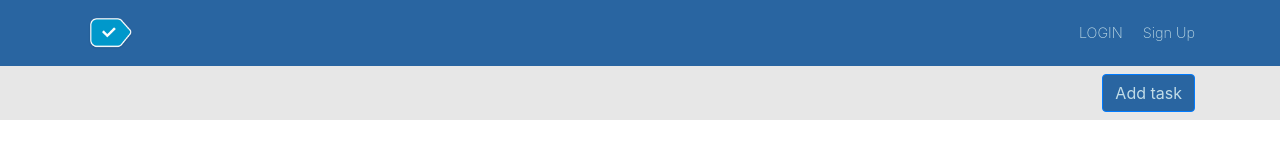
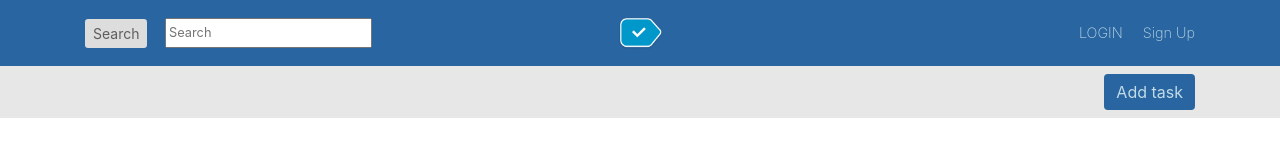
Before and after one commit to danigmos/DataInput, a website: page index.html in a window 1280 px wide. Drawn offline with nearby package versions, Linux system fonts and the light colour scheme.

Commit message:
update index and css header

```diff
--- a/index.html
+++ b/index.html
@@ -14,6 +14,16 @@
             <div class="container">
                 <div class="row align-items-center">
                     <div class="col text-left">
+                        <div class="row align-items-center">
+                            <div class="col-lg-3 ">
+                                <button type="button" class="boton-search btn btn-outline-secondary btn-sm">Search</button>
+                            </div>
+                            <div class="col-lg-3 search-filter">
+                                <input type="text" placeholder="Search">
+                            </div>
+                        </div>
+                    </div>
+                    <div class="col text-center">
                         <img src="images/task.png"  alt="Task" width="50" height="auto">
                     </div>
                     <div class="col text-right header-main-menu">
@@ -27,13 +37,17 @@
             <div class="container">
                 <div class="row pt-2 pb-2 align-items-center">
                     <div class="col text-right">
-                        <button type="button" class="boton btn btn-primary">Add task</button>
-
+                        <button type="button" class="btn btn-primary" id="btnTask">Add task</button>
                     </div>
                 </div>
             </div>
         </div>
     </header>
 
+    <section>
+
+
+    </section>
+
 </body>
 </html>
--- a/styles/main.css
+++ b/styles/main.css
@@ -21,11 +21,27 @@
      font-weight: 200;
  }
 
- .boton{
-     color: rgb(193, 220, 231);
-     background-color: rgb(41, 101, 161);
- }
-
  .header-button{
      background-color: rgb(231, 231, 231);
  }
+
+ .header-button button{
+    color: rgb(193, 220, 231);
+    background-color: rgb(41, 101, 161);
+    border-style: none;
+ }
+
+.boton-search {
+    background-color: rgb(221, 221, 221);
+    color: rgb(94, 94, 94);
+    border-style: none;
+}
+
+.search-filter{
+    padding-left: 0px;
+}
+
+.search-filter input{
+    padding-top: 3px;
+    padding-bottom: 3px;
+}
```
